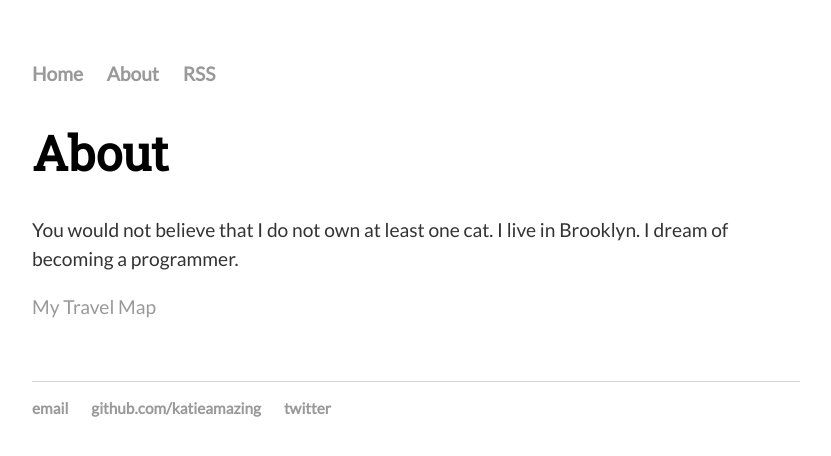
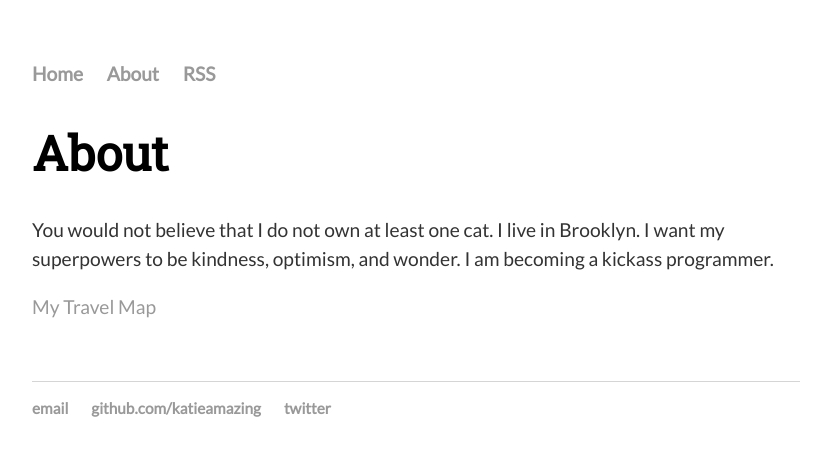
Before and after one commit to katieamazing/katieamazing.github.io, a Jekyll site: the page built from about/index.html, in a window 1280 px wide. Shown: the top 456 px of the page, without its empty margins (224-1055 px from the left). Built offline with Jekyll 4.4.1, drawn with Linux system fonts in a browser that asks for light colours; a script that is not in the unit is left out.

Commit message:
Update index.html

```diff
--- a/about/index.html
+++ b/about/index.html
@@ -13,7 +13,7 @@
 <body>
   <h1>{{ page.title }}</h1>
   <div class="blurb">
-  <p>You would not believe that I do not own at least one cat. I live in Brooklyn. I dream of becoming a programmer.</p>
+  <p>You would not believe that I do not own at least one cat. I live in Brooklyn. I want my superpowers to be kindness, optimism, and wonder. I am becoming a kickass programmer.</p>
   <p><a href="https://drive.google.com/open?id=1FNG4AB6eY5Bqg38WbtreN0fwuwA&usp=sharing">My Travel Map</a></p>
   </div>
 <div>
```
